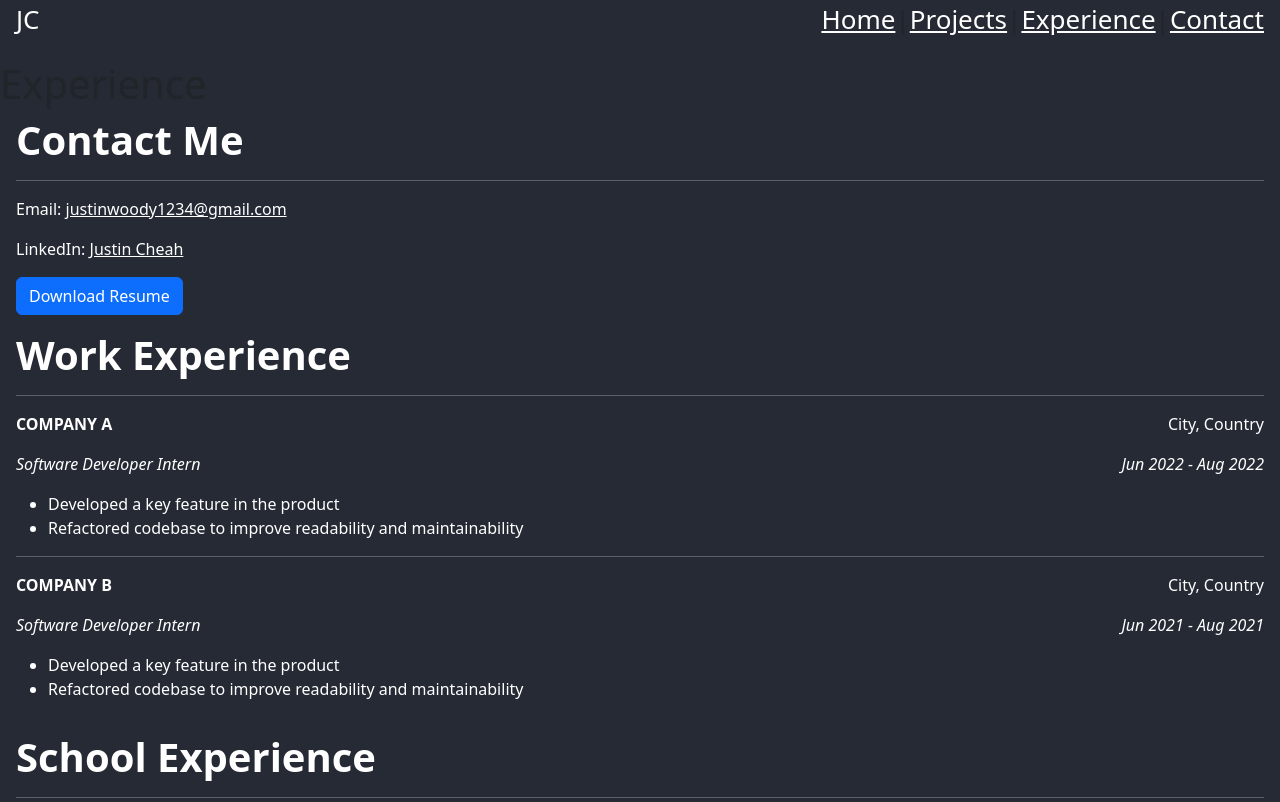
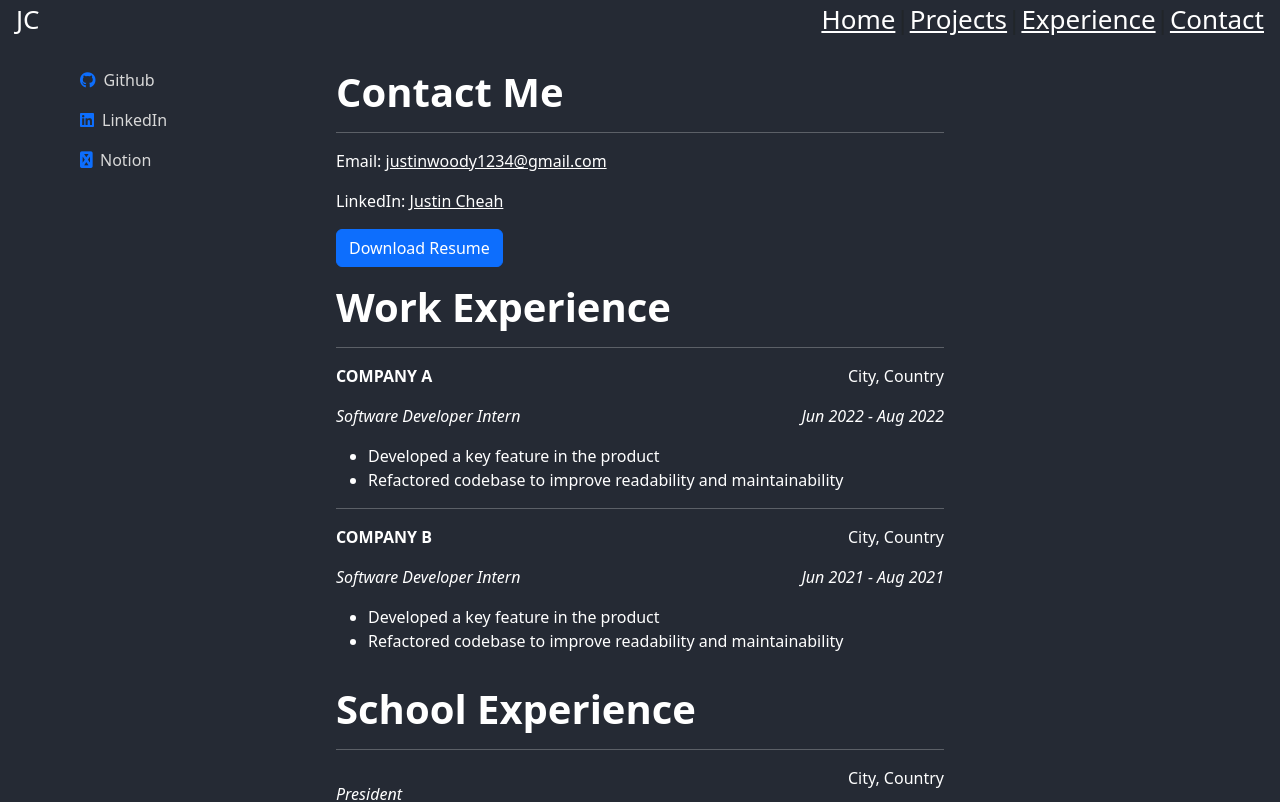
Before and after one commit to JCSnap/JCSnap.github.io, a React (Create React App) app: page /experience in a window 1280 px wide. Shown: the top 802 px of the page. Built offline with nearby package versions, Linux system fonts and the light colour scheme.

Commit message:
added sidebar and stuff

```diff
--- a/src/pages/Experience.js
+++ b/src/pages/Experience.js
@@ -1,11 +1,20 @@
 import React from "react";
 import ExperiencePageContent from "../components/ExperiencePageContent";
+import Sidebar from "../components/Sidebar";
 
 const Experience = () => {
   return (
     <div className="overflow-y-scroll hero-unit h-1000 bg-main">
-      <h1>Experience</h1>
-      <ExperiencePageContent />
+      <div id="contentContainer" className="d-flex flex-row mt-2">
+        <div className="col-lg-3 col-md-3 d-none d-md-block">
+          <Sidebar />
+        </div>
+        <div className="col-lg-6 col-md-9 col-sm-12">
+          <ExperiencePageContent />
+        </div>
+        <div className="col-lg-3 d-lg-block d-none"></div>
+      </div>
+      <h1>Home</h1>
     </div>
   );
 };
```
